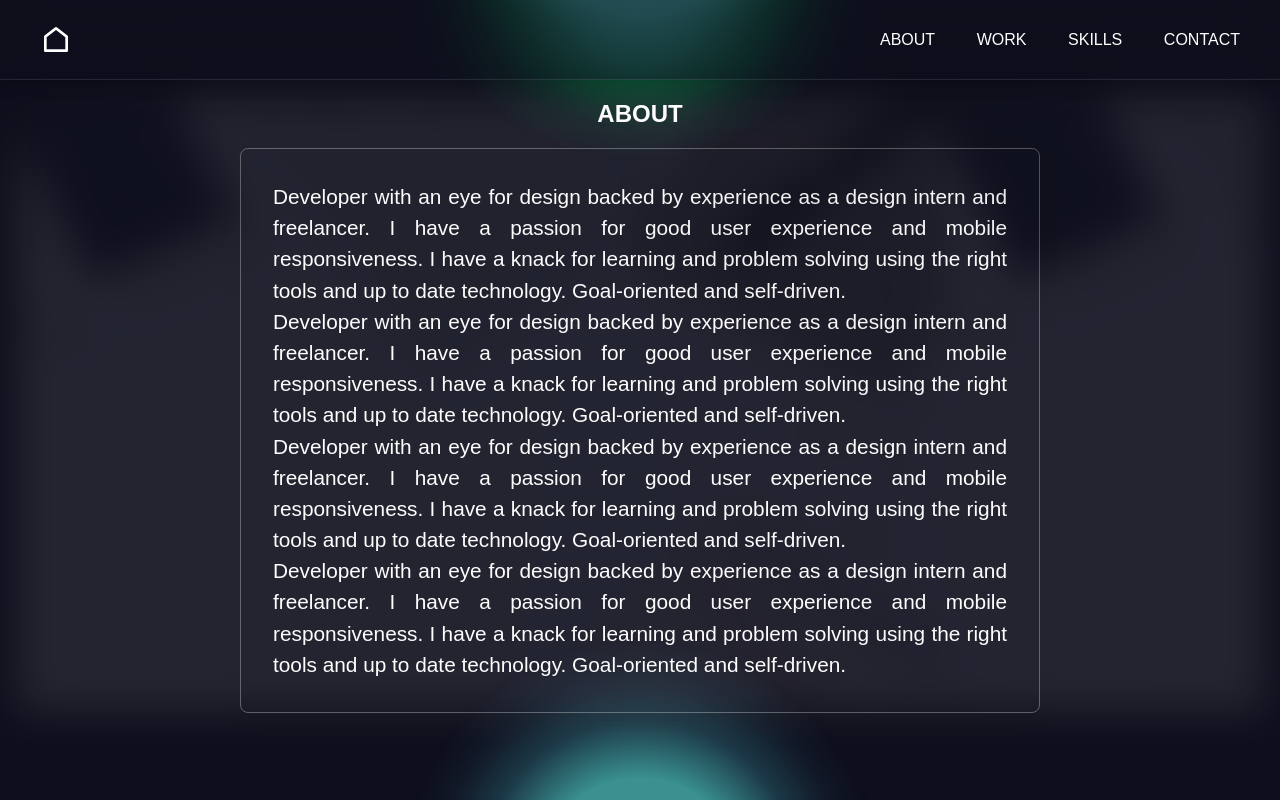
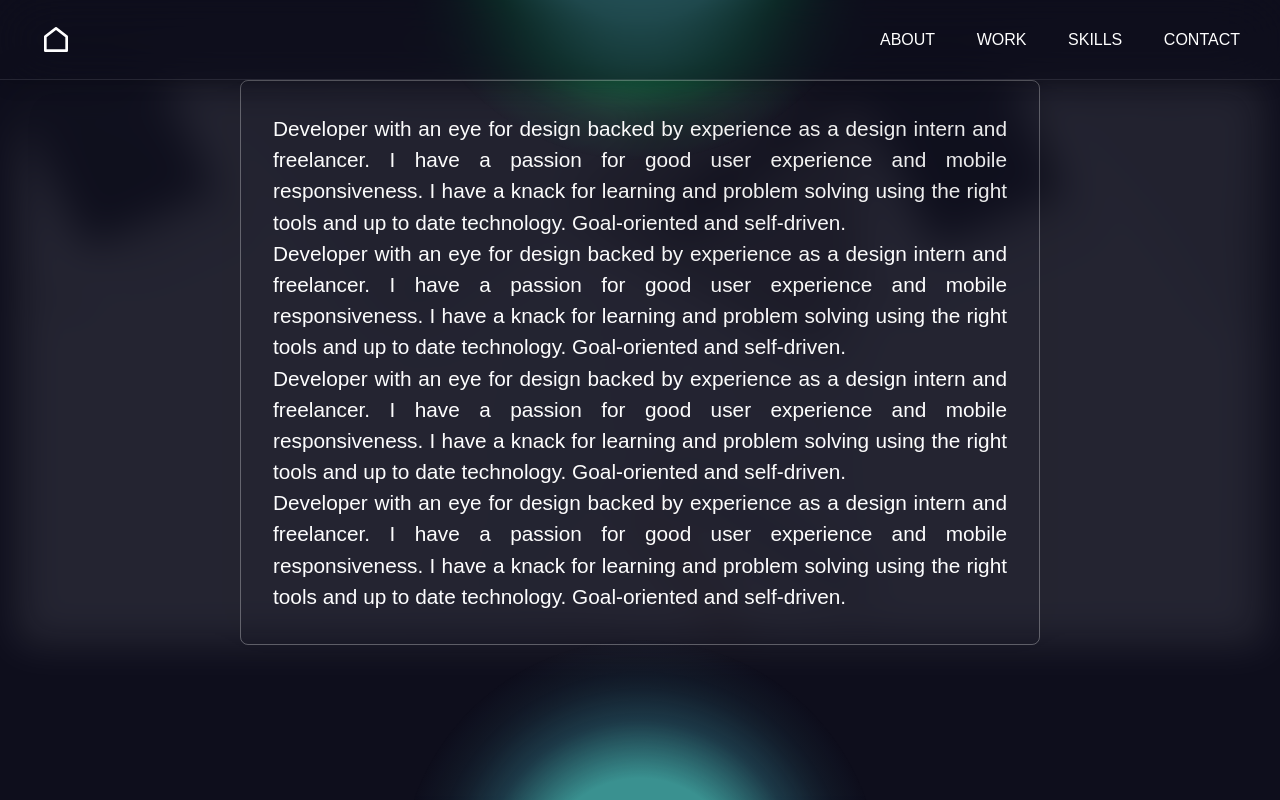
Before and after one commit to Christianey/portfolio, a Next.js app: page /about in a window 1280 px wide. Built offline with nearby package versions, Linux system fonts and the light colour scheme; a web font is replaced by a local one.

Commit message:
centralized home page and fixed overflowing hand

```diff
--- a/components/Hero/index.jsx
+++ b/components/Hero/index.jsx
@@ -8,7 +8,8 @@ const Hero = () => {
         px={[2, 4, 6, 10]}
         py={[4, 4, 4, 6]}
         sx={{ "& > .chakra-text": { lineHeight: "normal" } }}
-        w={[null, null, null, "80%", "70%"]}
+        maxW={[null, null, null, "80%", "80rem"]}
+        mx="auto"
         h={"90vh"}
       >
         <Text
--- a/pages/Hand.module.css
+++ b/pages/Hand.module.css
@@ -1,8 +1,7 @@
 .hand {
-  /* opacity: 0; */
   margin: 0;
-  bottom: 0;
-  right: 0;
+  bottom: -10px;
+  right: -1rem;
   transform: rotate(325deg);
   animation: fadein 2s ease-in, hand 2s forwards 0s infinite alternate;
   will-change: transform;
--- a/pages/about.jsx
+++ b/pages/about.jsx
@@ -4,15 +4,6 @@ const About = () => {
   return (
     <Slide direction="top" in={true} style={{ position: "static" }}>
       <Box maxWidth="50rem" mx="auto">
-        <Text
-          my={4}
-          fontSize={"1.5rem"}
-          color={"white"}
-          fontWeight={"bold"}
-          textAlign={"center"}
-        >
-          ABOUT
-        </Text>
         <Text
           // pos={"relative"}
           // zIndex={5}
```
